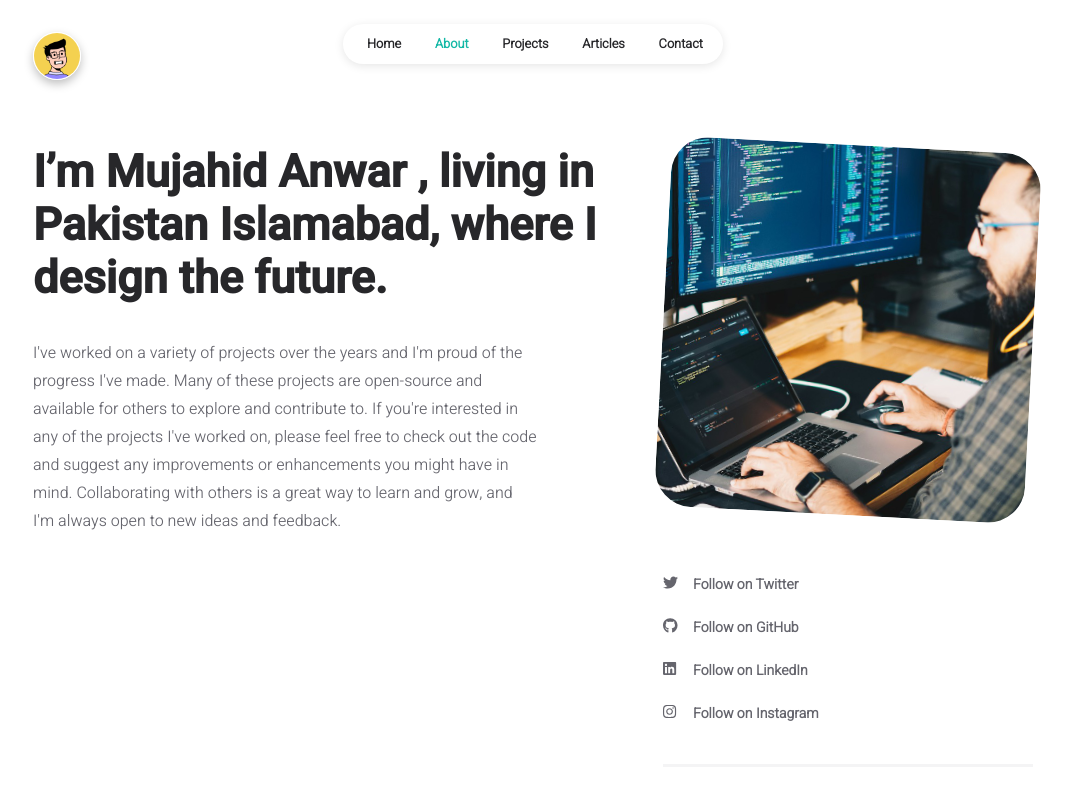
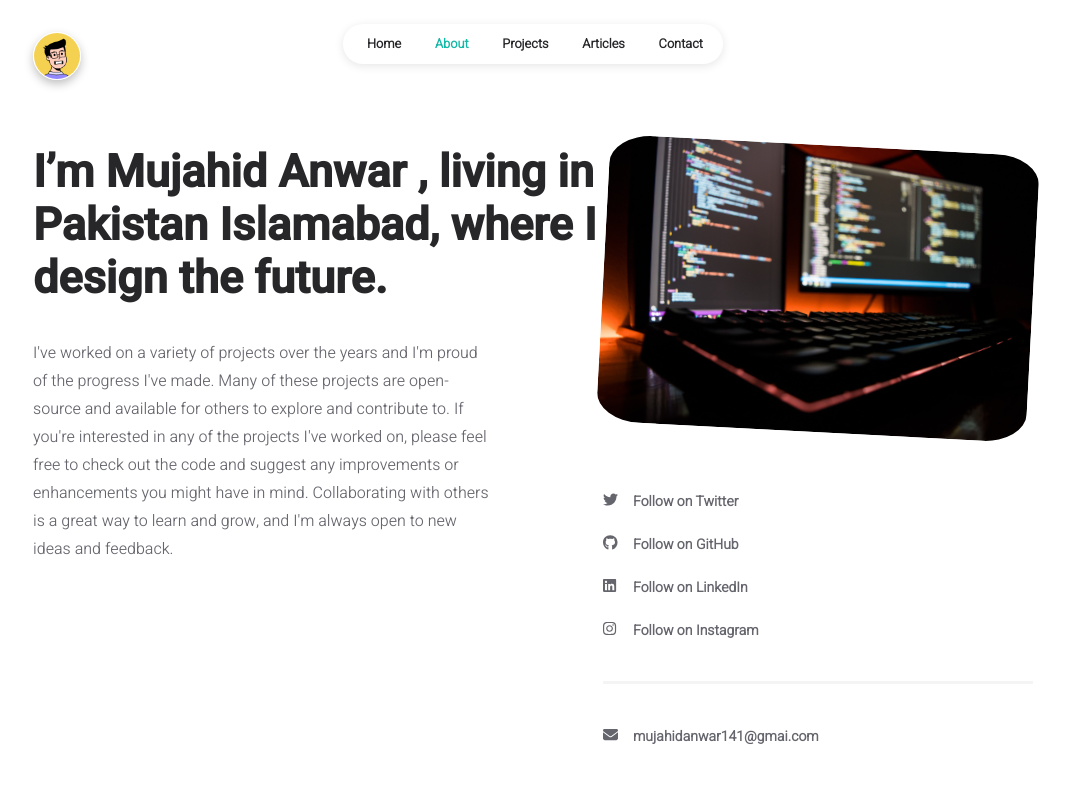
Before and after one commit to mujahid141/PortFolioByMujahid, a React (Create React App) app: page /about in a window 1280 px wide. Shown: the top 800 px of the page, without its empty margins (107-1179 px from the left). Built offline with nearby package versions, Linux system fonts and the light colour scheme.

Commit message:
Mix and Socials

```diff
--- a/src/data/user.js
+++ b/src/data/user.js
@@ -10,7 +10,7 @@ const INFO = {
 		twitter: "https://twitter.com/mujahidanwar175",
 		github: "https://github.com/mujahid141",
 		linkedin: "https://linkedin.com/in/mujahidanwar",
-		instagram: "https://instagram.com/",
+		instagram: "https://instagram.com/_mujahid_anwar13",
 		stackoverflow: "https://stackoverflow.com/",
 		facebook: "https://www.facebook.com/mujahid.anwar.3760",
 	},
--- a/src/pages/styles/about.css
+++ b/src/pages/styles/about.css
@@ -44,7 +44,7 @@
 }
 
 .about-image-container {
-	width: 370px;
+	width: 430px;
 }
 
 .about-image-wrapper {
--- a/src/pages/styles/homepage.css
+++ b/src/pages/styles/homepage.css
@@ -37,8 +37,8 @@
 }
 
 .homepage-image-container {
-	width: 370px;
-	height: 370px;
+	width: 470px;
+	height: 470px;
 }
 
 .homepage-image-wrapper {
```
Also changed, not shown: public/about.jpg, public/homepage.jpg.
